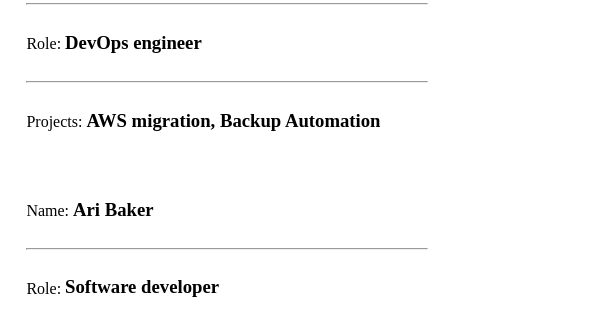
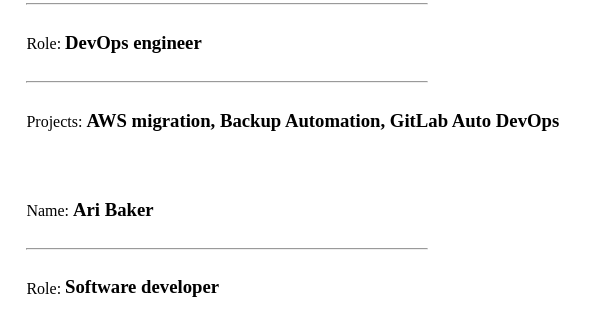
Before and after one commit to sandeeptanjore/techwithNana-gitlab-backup, a website: page app/index.html in a window 1280 px wide. Shown: the part 151-471 px from the top of the page, 266-856 px from the left. Drawn offline with Linux system fonts and the light colour scheme.

```diff
--- a/app/index.html
+++ b/app/index.html
@@ -35,7 +35,7 @@
             <hr />
             <span>Role: </span><h3>DevOps engineer</h3>
             <hr />
-            <span>Projects: </span><h3>AWS migration, Backup Automation</h3>
+            <span>Projects: </span><h3>AWS migration, Backup Automation, GitLab Auto DevOps</h3>
         </div>
 
         <div class="member">
```
Also changed, not shown: .gitlab-ci.yml.
